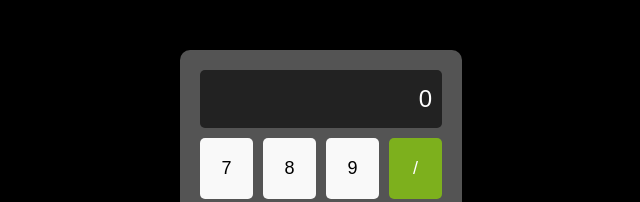
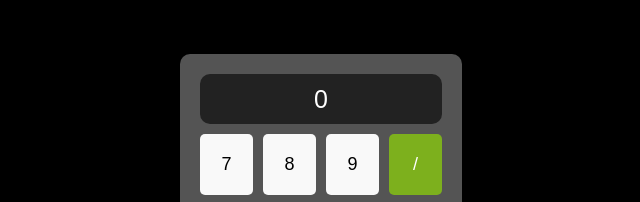
Before and after one commit to duilersilva/teste_pagina, a plain HTML site: page calculadora.html in a window 1280 px wide. Shown: the part 159-361 px from the top of the page, 319-959 px from the left. Drawn offline with Linux system fonts and the light colour scheme.

Commit message:
# Please enter the commit message for your changes. Lines starting         # with '#' will be ignored, and an empty message aborts the commit.         #         # On branch main         # Your branch is ahead of 'origin/main' by 1 commit.         #   (use "git push" to publish your local commits)         #         # Changes to be committed:         #	modified:   calculadora.html         #	modified:   projetos.html         #	modified:   styles.css         #         # Changes not staged for commit:         #	modified:   projetos.html         #

```diff
--- a/calculadora.html
+++ b/calculadora.html
@@ -21,14 +21,14 @@
         box-shadow: 0 0 10px rgba(0, 0, 0, 0.1);
       }
       .display {
-        width: auto;
-        height: auto;
+        width: 100%;
+        height: 50px;
         background-color: #222;
         color: #fff;
-        text-align: right;
-        padding: 10px;
-        font-size: 24px;
-        border-radius: 5px;
+        text-align: center;
+        padding: 5px;
+        font-size: 25px;
+        border-radius: 10px;
         margin-bottom: 10px;
       }
       .buttons {
```
Also changed, not shown: projetos.html (+2 -0 lines), styles.css (indentation only).
